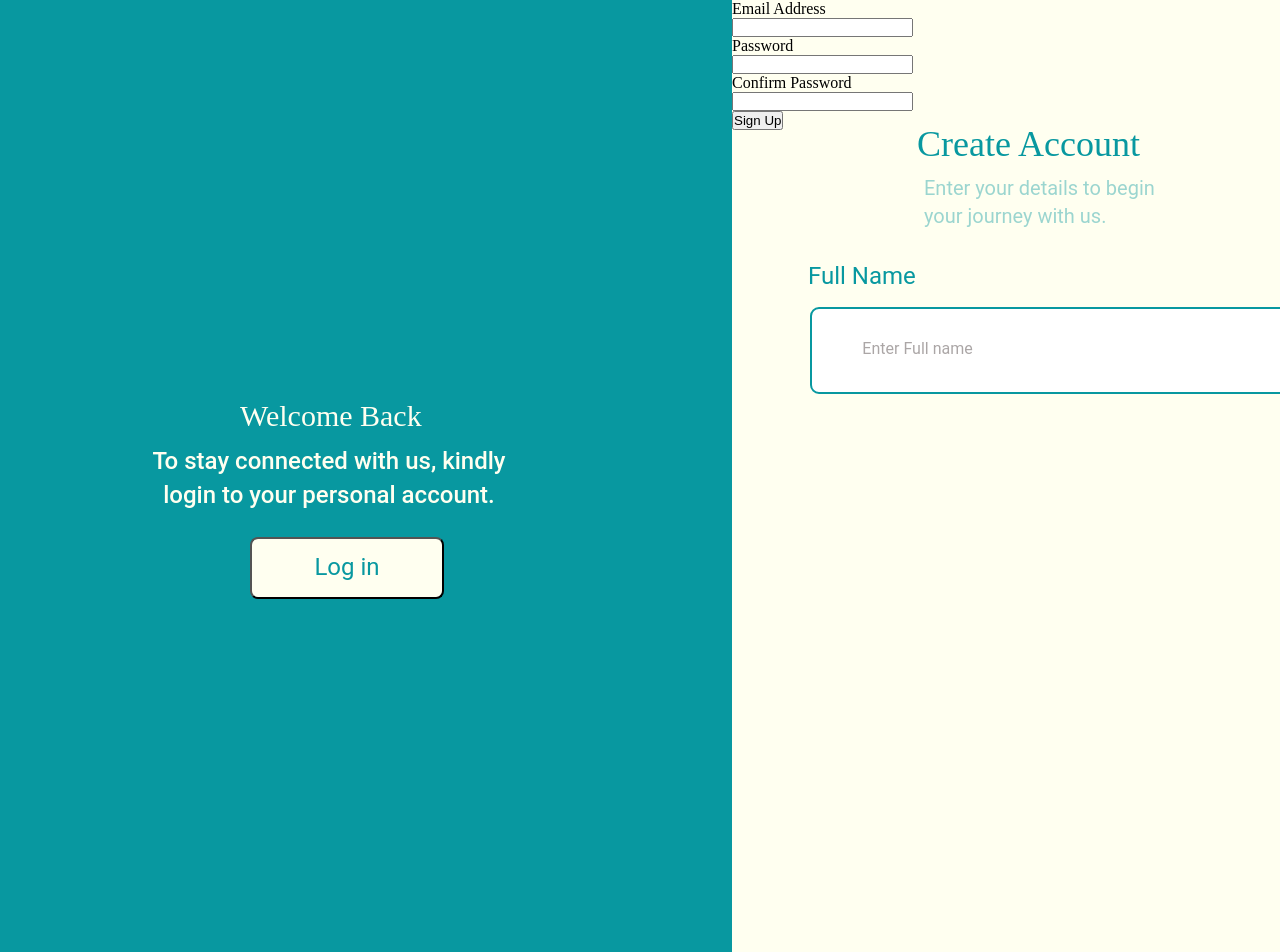
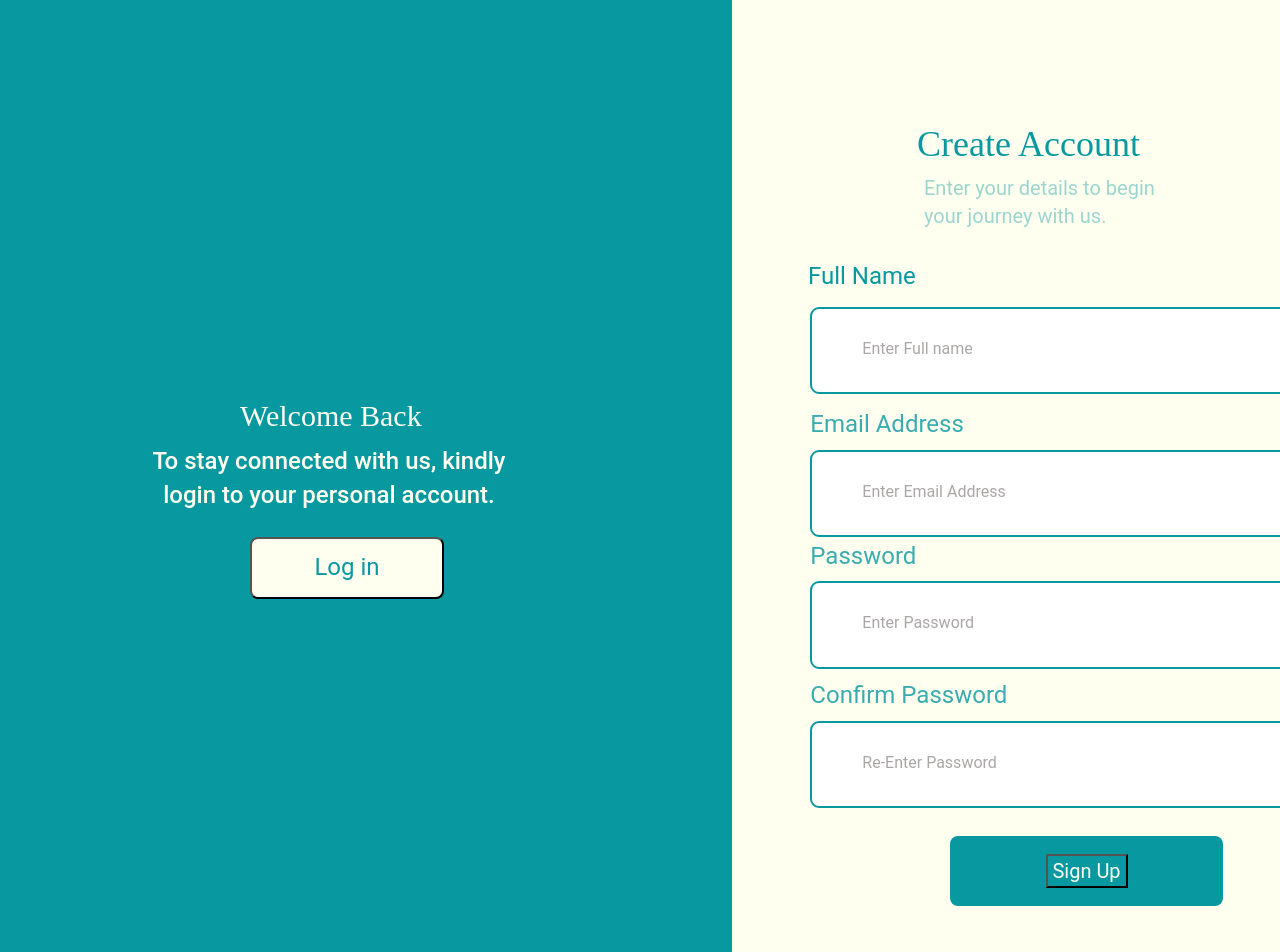
Before and after one commit to Isumonah/Trestle, a React (Create React App) app: page / in a window 1280 px wide. Shown: the top 952 px of the page. Built offline with nearby package versions, Linux system fonts and the light colour scheme.

Commit message:
modified signup page

```diff
--- a/src/components/SignUp.js
+++ b/src/components/SignUp.js
@@ -22,8 +22,8 @@ function SignUp() {
                 <input className="text-right-5" type="password" placeholder="Enter Password" required></input>
                 <div className="title-4">Confirm Password</div>
                 <input className="text-right-6" type="password" placeholder="Re-Enter Password" required></input>
-                <div className="button-submit"></div>
-                <button className="SignUp-button">Sign Up</button>
+                <div className="button-submit"> <button className="SignUp-button">Sign Up</button> </div>
+
                </div>
             </div>
          </form>
--- a/src/index.css
+++ b/src/index.css
@@ -367,3 +367,104 @@ nav ul li a:hover {
   opacity: 0.6;
 
 }
+.title-2 {
+  position: absolute;
+  width: 154px;
+  height: 34px;
+  left: 810.35px;
+  top: 407.98px;
+  font-family: "Roboto";
+  font-style: normal;
+  font-weight: 400;
+  font-size: 24px;
+  line-height: 140%;
+  display: flex;
+  align-items: center;
+  color: #0898A0;
+  opacity: 0.8;
+}
+.text-right-4 {
+  position: absolute;
+  width: 549.64px;
+  height: 83.35px;
+  left: 810.35px;
+  top: 449.91px;
+  border: 2.5px solid #0898A0;
+  border-radius: 9px;
+}
+.title-3 {
+  position: absolute;
+  width: 107px;
+  height: 34px;
+  left: 810.35px;
+  top: 539.45px;
+  font-family: "Roboto";
+  font-style: normal;
+  font-weight: 400;
+  font-size: 24px;
+  line-height: 140%;
+  display: flex;
+  align-items: center;
+  color: #0898A0;
+  opacity: 0.8;
+}
+.text-right-5 {
+  position: absolute;
+  width: 549.64px;
+  height: 83.35px;
+  left: 810.35px;
+  top: 581.37px;
+  border: 2.5px solid #0898A0;
+  border-radius: 9px;
+}
+.title-4 {
+  position: absolute;
+  width: 204px;
+  height: 34px;
+  left: 810.35px;
+  top: 678.64px;
+  font-family: "Roboto";
+  font-style: normal;
+  font-weight: 400;
+  font-size: 24px;
+  line-height: 140%;
+  display: flex;
+  align-items: center;
+  color: #0898A0;
+  opacity: 0.8;
+}
+.text-right-6 {
+  position: absolute;
+  width: 549.64px;
+  height: 83.35px;
+  left: 810.35px;
+  top: 720.57px;
+  border: 2.5px solid #0898A0;
+  border-radius: 9px;
+}
+.button-submit {
+  display: flex;
+  flex-direction: row;
+  justify-content: center;
+  align-items: center;
+  padding: 4px 40px;
+  position: absolute;
+  width: 193px;
+  height: 62px;
+  left: 950px;
+  top: 836px;
+  background-color: #0898A0;
+  border-radius: 8px;
+
+}
+.SignUp-button {
+  width: 82px;
+  height: 34px;
+  font-family: "Roboto";
+  font-style: normal;
+  font-weight: 400;
+  font-size: 20px;
+  line-height: 140%;
+  color: #FFFFF0;
+  background-color: inherit;
+}
```
